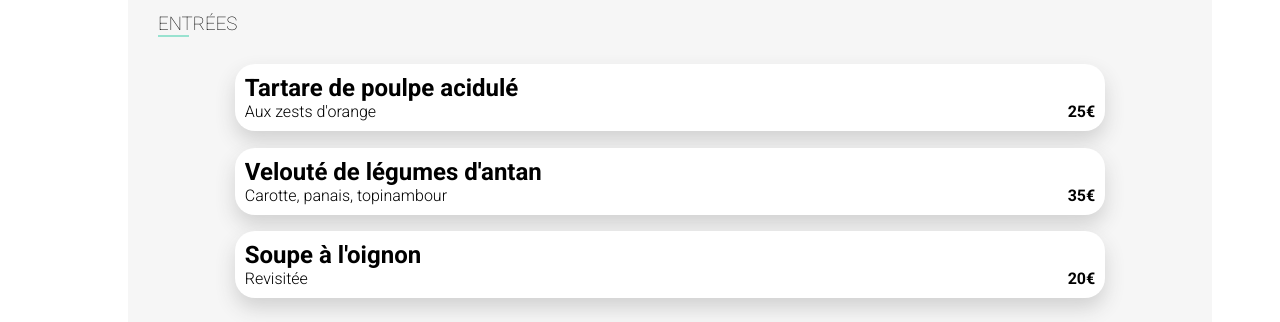
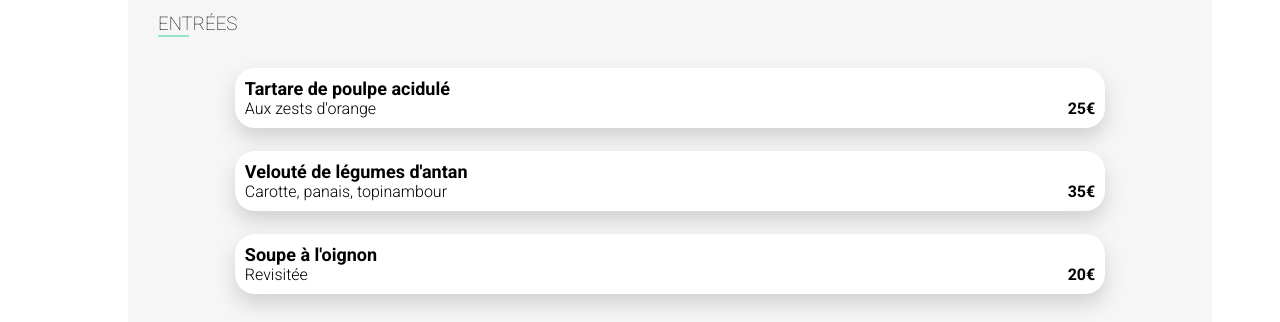
Before and after one commit to DevJulBrd/OhMyFood-P3-OpenClassrooms, a website: page alafrançaise.html in a window 1280 px wide. Shown: the part 622-944 px from the top of the page. Drawn offline with Linux system fonts and the light colour scheme; files whose address does not match are found by name.

Commit message:
P3 Loader + Apparition menu

```diff
--- a/sass/bases/_bases.scss
+++ b/sass/bases/_bases.scss
@@ -42,7 +42,7 @@ h2 {
     white-space: nowrap;
     overflow: hidden;
     width: 282px;
-    font-size: 20px;
+    font-size: 18px;
   }
   @media screen and (min-width: 780px) {
     width: 800px;
--- a/sass/pages/_page_autre.scss
+++ b/sass/pages/_page_autre.scss
@@ -68,7 +68,7 @@
     font-weight: lighter;
   }
   @media screen and (min-width: 780px) {
-      width: 3%;
+    width: 3%;
   }
 }
 
@@ -80,7 +80,7 @@
     flex-direction: column;
     align-items: center;
     justify-content: space-around;
-    transition: movein 2s ease-out;
+    animation: movein 3s forwards;
   }
 }
 
@@ -113,6 +113,11 @@
       }
       .check_icon {
         transform: rotate(2turn);
+      }
+      .description {
+        text-overflow: ellipsis;
+        white-space: nowrap;
+        overflow: hidden;
       }
     }
   }
@@ -163,18 +168,6 @@
   }
 }
 
-.description {
-  @media screen and (min-width: 280px) {
-    text-overflow: ellipsis;
-    white-space: nowrap;
-    overflow: hidden;
-    width: 245px;
-  }
-  @media screen and (min-width: 780px) {
-    width: 800px;
-  }
-}
-
 .price {
   @media screen and (min-width: 280px) {
     font-weight: bold;
```
Also changed, not shown: css/style.css, sass/main.css (added), 2 other files.
